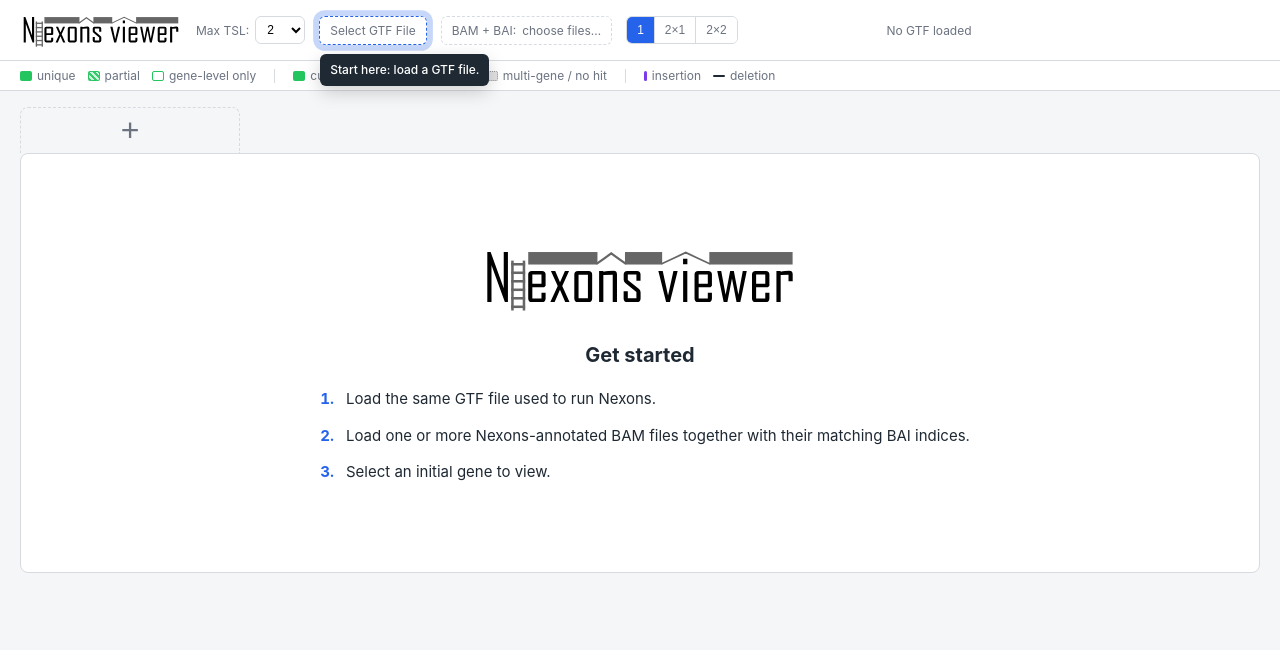
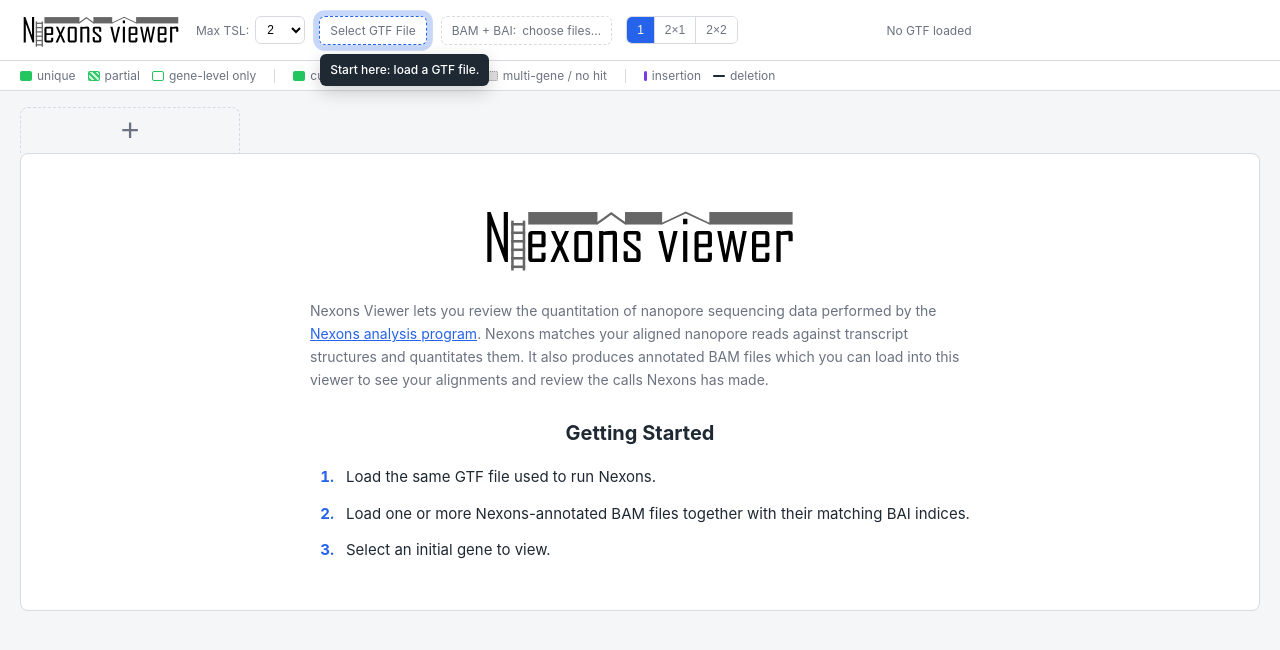
Before and after one commit to s-andrews/nexons-viewer, a React (Vite) app: page / in a window 1280 px wide. Shown: the top 650 px of the page. Built offline with nearby package versions, Linux system fonts and the light colour scheme.

Commit message:
Improve welcome message

```diff
--- a/src/App.css
+++ b/src/App.css
@@ -390,7 +390,21 @@ label.file-label-progress { cursor: default; }
     display: block;
     width: min(320px, 75vw);
     height: auto;
+    margin: 0 auto 26px;
+}
+.welcome-intro {
     margin: 0 auto 30px;
+    color: var(--muted);
+    font-size: 14px;
+    line-height: 1.65;
+    text-align: left;
+}
+.welcome-intro a { color: var(--accent); }
+.welcome-intro a:hover { text-decoration-thickness: 2px; }
+.welcome-intro a:focus-visible {
+    outline: 2px solid var(--accent);
+    outline-offset: 2px;
+    border-radius: 2px;
 }
 .welcome-content h1 {
     margin: 0 0 20px;
--- a/src/App.tsx
+++ b/src/App.tsx
@@ -450,7 +450,14 @@ export default function App() {
                 <div id="placeholder">
                     <div className="welcome-content">
                         <img className="welcome-logo" src={`${import.meta.env.BASE_URL}nexons_viewer_logo_path.svg`} alt="Nexons Viewer" />
-                        <h1>Get started</h1>
+                        <p className="welcome-intro">
+                            Nexons Viewer lets you review the quantitation of nanopore sequencing data performed by the{" "}
+                            <a href="https://github.com/s-andrews/nexons/" target="_blank" rel="noreferrer">Nexons analysis program</a>.
+                            Nexons matches your aligned nanopore reads against transcript structures and quantitates them.
+                            It also produces annotated BAM files which you can load into this viewer to see your alignments
+                            and review the calls Nexons has made.
+                        </p>
+                        <h1>Getting Started</h1>
                         <ol className="welcome-steps">
                             <li>Load the same GTF file used to run Nexons.</li>
                             <li>Load one or more Nexons-annotated BAM files together with their matching BAI indices.</li>
```
